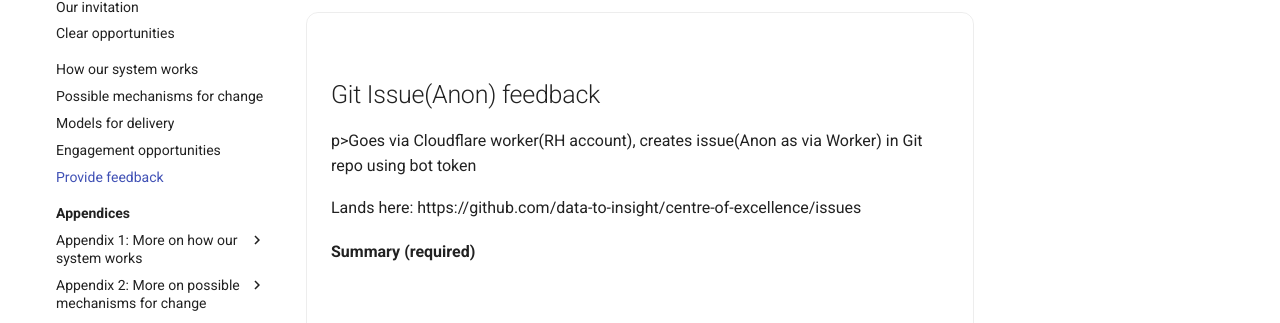
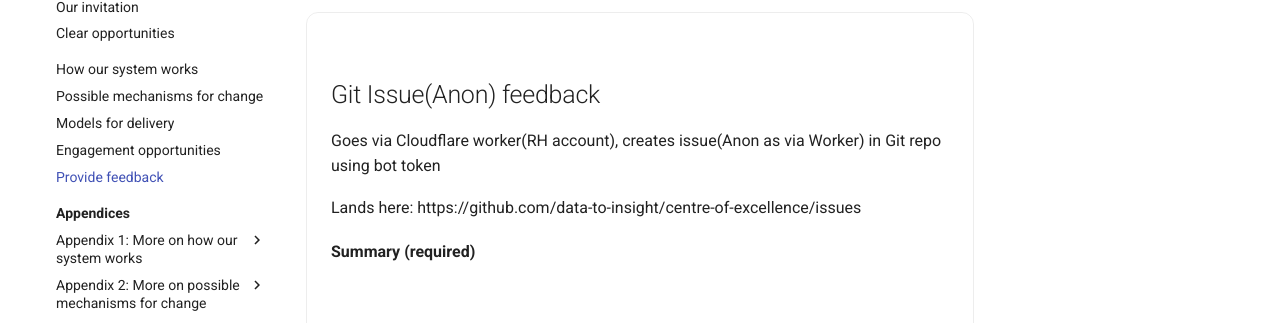
Before and after one commit to data-to-insight/centre-of-excellence, an MkDocs documentation site: the page built from docs/feedback.md, in a window 1280 px wide and 900 px high, scrolled down 1216 px. Shown: the part 191-514 px from the top of the window. Built offline with MkDocs 1.6.1 and Material for MkDocs 9.7.7, drawn with Linux system fonts in a browser that asks for light colours; comment, search, counter and statistics services are not loaded.

Commit message:
minor typo tweak

```diff
--- a/docs/feedback.md
+++ b/docs/feedback.md
@@ -45,7 +45,7 @@ Below shows the feedback endpoints only for dev testing, these, and the repo its
 
 <div class="feedback-section" id="anon-gh">
 <h2>Git Issue(Anon) feedback</h2>
-p>Goes via Cloudflare worker(RH account), creates issue(Anon as via Worker) in Git repo using bot token</p>
+<p>Goes via Cloudflare worker(RH account), creates issue(Anon as via Worker) in Git repo using bot token</p>
 <p>Lands here: https://github.com/data-to-insight/centre-of-excellence/issues</p>
 <!-- this uses current CoE repo issues, but it could be pointed at seperate private repo -->
 <form id="ghw-form">
```
